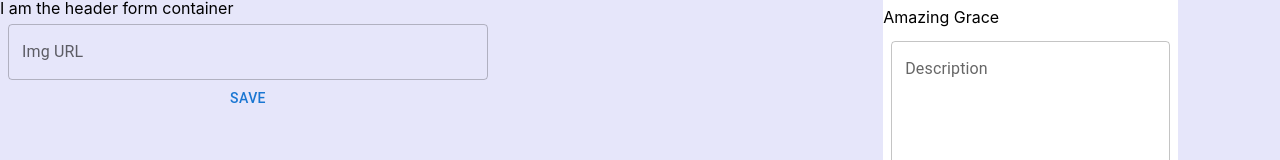
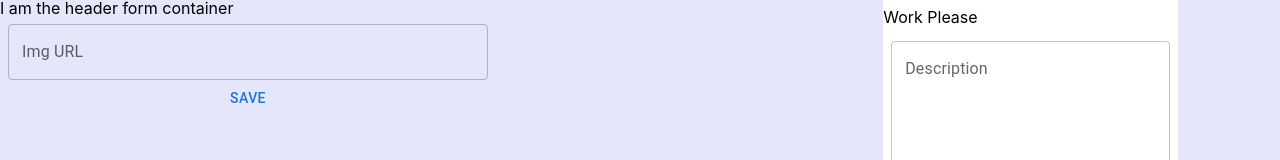
Before and after one commit to ninabrissey/your-epk, a React (Create React App) app: page /edit/1 in a window 1280 px wide. Shown: the top 160 px of the page. Built offline with nearby package versions, Linux system fonts and the light colour scheme; no server answers.

Commit message:
Remove imports

```diff
--- a/src/components/Header/HeaderForm.tsx
+++ b/src/components/Header/HeaderForm.tsx
@@ -1,6 +1,4 @@
 import { useState, useEffect} from 'react'
-import { film } from "../../utils/mockData";
-import { patchData } from '../../utils/apiCalls';
 import ContactForm from '../Contact/ContactForm';
 
 import TextField from '@mui/material/TextField';
@@ -13,7 +11,7 @@ const HeaderForm = ({ addFilmInfo }: any) => {
   const [headerImg, setHeaderImg] = useState<string>('')
 
   useEffect(() => {
-    setFilmTitle(film.title)
+    setFilmTitle('Work Please')
   }, [])
 
 
```
